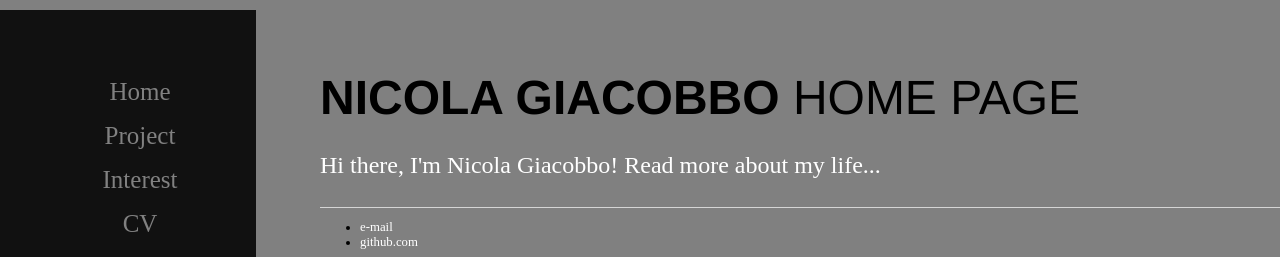
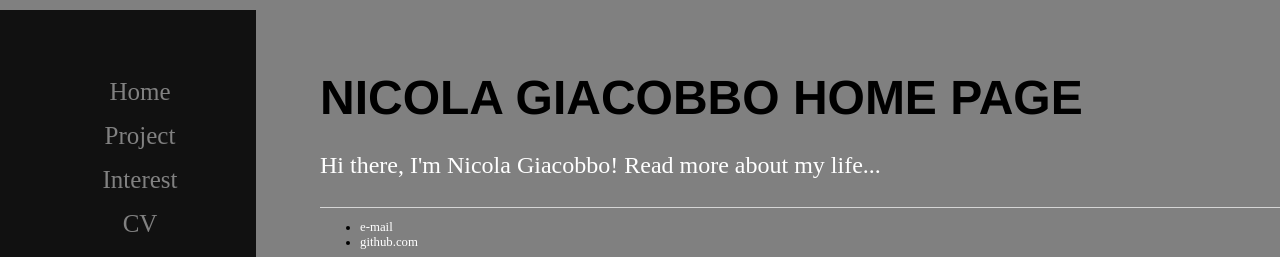
Before and after one commit to GiacobboNicola/giacobbonicola.github.io, a Jekyll site: the page built from index.html, in a window 1280 px wide. Shown: the top 257 px of the page. Built offline with Jekyll 4.4.1, drawn with Linux system fonts in a browser that asks for light colours.

Commit message:
Update index.html

```diff
--- a/index.html
+++ b/index.html
@@ -3,6 +3,6 @@ layout: default
 title: Home Page
 ---
 <div class="blurb">
-	<h1 class="main-title"> Nicola Giacobbo <span class="thin"> {{ page.title }} </span></h1>
+	<h1 class="main-title"> Nicola Giacobbo <span class=".thin"> {{ page.title }} </span></h1>
 	<p>Hi there, I'm Nicola Giacobbo! Read more about my life...</a></p>
 </div><!-- /.blurb -->
```
